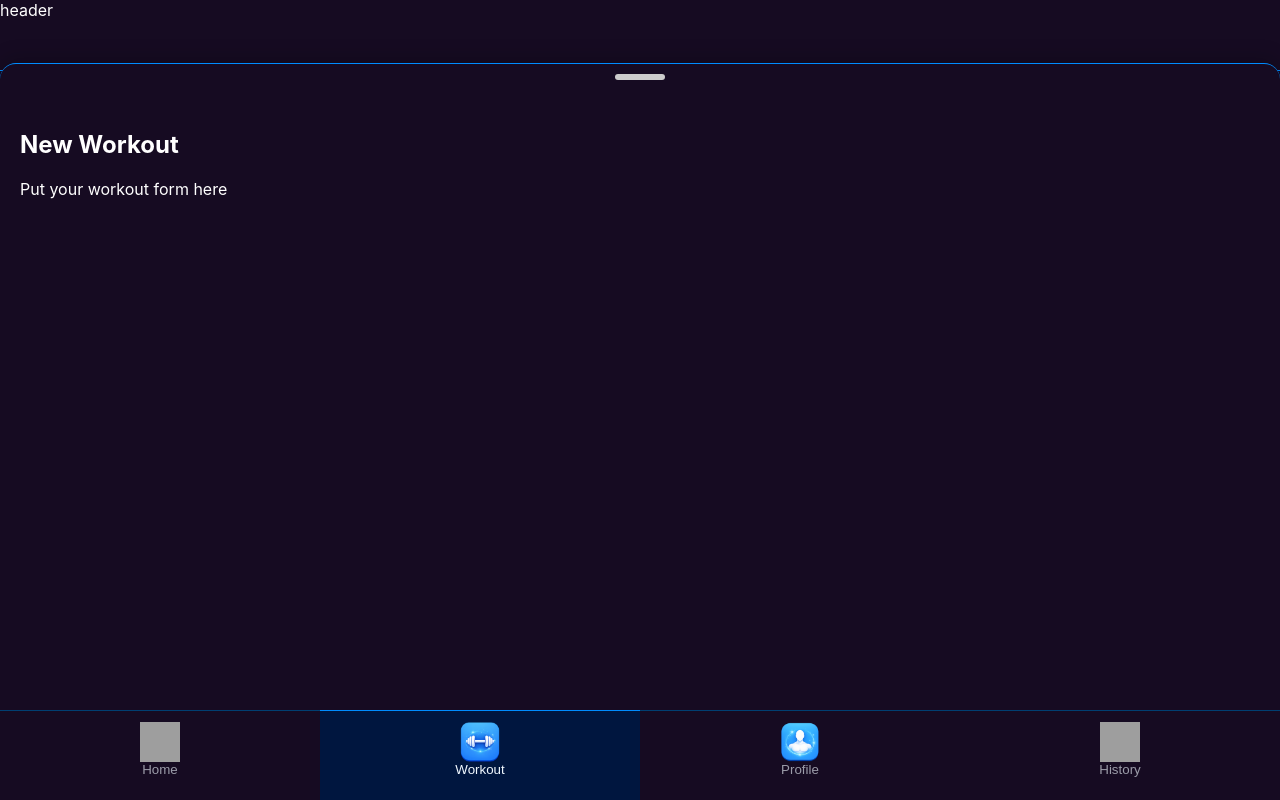
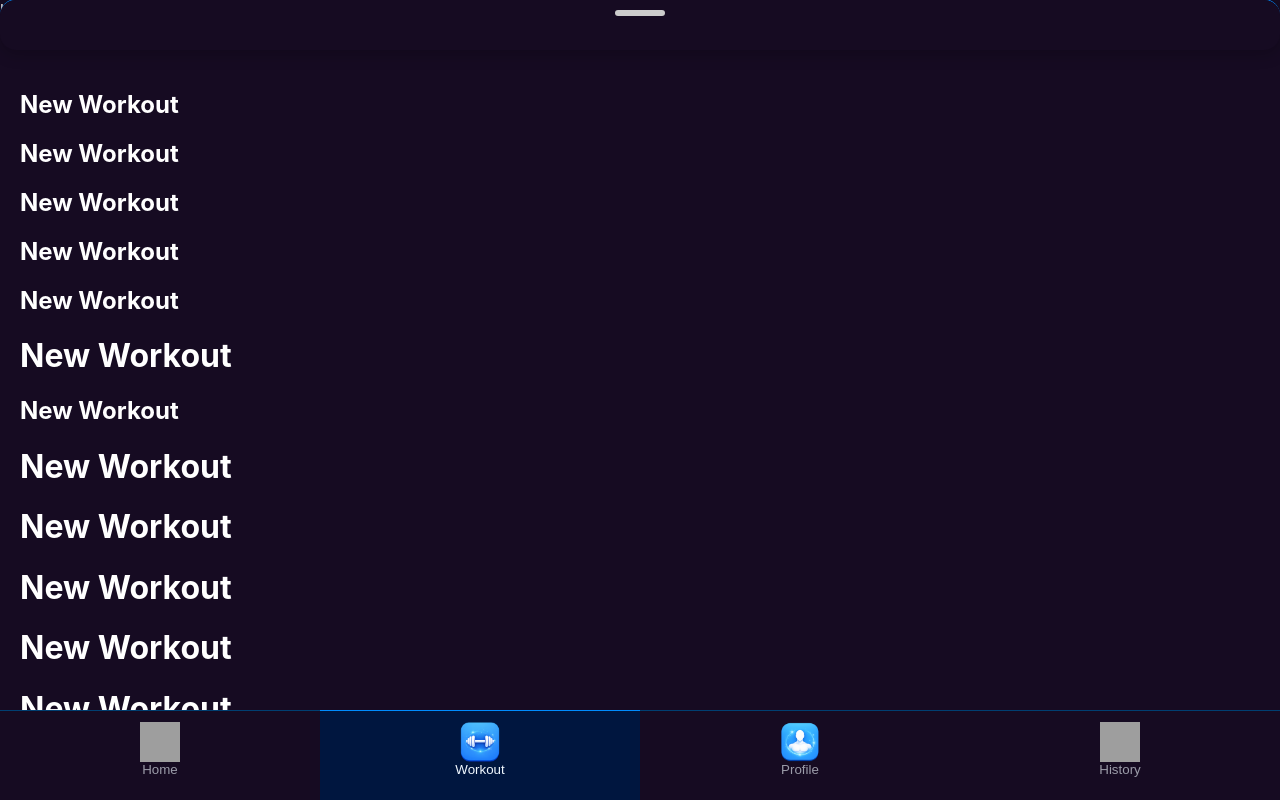
Before and after one commit to AlexFuzzy21/app-preactice, a website with bundled scripts: page www/index.html in a window 1280 px wide. Both pictures are taken after a click on the button "NEW WORKOUT". Built offline with nearby package versions, Linux system fonts and the light colour scheme; grey boxes are pictures that could not be loaded.

Commit message:
redid some ui stuff

```diff
--- a/www/app.js
+++ b/www/app.js
@@ -8,15 +8,23 @@ window.addEventListener("load", function() {
 
 
 // workout sheet
+
+let workout_active = false
+
 const newWorkoutBtn = document.querySelector(".wp-newworkout-button");
 const sheet = document.getElementById("workout-sheet");
+const handle = document.querySelector(".sheet-header");
+
+handle.addEventListener("touchstart", startDrag, { passive: false });
 
 newWorkoutBtn.addEventListener("click", () => {
+  if (workout_active) return;
   sheet.classList.add("active");
+  workout_active = true;
 });
 
-sheet.addEventListener("mousedown", startDrag);
-sheet.addEventListener("touchstart", startDrag);
+handle.addEventListener("mousedown", startDrag);
+handle.addEventListener("touchstart", startDrag);
 
 window.addEventListener("mousemove", drag);
 window.addEventListener("touchmove", drag);
@@ -31,7 +39,10 @@ window.addEventListener("touchend", endDrag);
 window.showPage = function(pageId, buttonId) {
   const pages = document.querySelectorAll(".page");
   const buttons = document.querySelectorAll(".TBbutton")
-  unfocus_sheet();
+  if (workout_active) {
+    unfocus_sheet();
+  };
+
   buttons.forEach(TBbutton => {
     TBbutton.classList.remove("active");
   });
--- a/www/index.html
+++ b/www/index.html
@@ -48,9 +48,33 @@
     </div>
   </footer>
   <div id="workout-sheet" class="sheet">
-      <div class="sheet-handle"></div>
+      <div class="sheet-header">
+        <div class="sheet-handle"></div>
+      </div>
       <div class="sheet-content">
         <h2>New Workout</h2>
+        <h2>New Workout</h2>
+        <h2>New Workout</h2>
+        <h2>New Workout</h2>
+        <h2>New Workout</h2>
+        <h1>New Workout</h1>
+        <h2>New Workout</h2>
+        <h1>New Workout</h1>
+        <h1>New Workout</h1>
+        <h1>New Workout</h1>
+
+        <h1>New Workout</h1>
+        <h1>New Workout</h1>
+        <h1>New Workout</h1>
+        <h1>New Workout</h1>
+        <h1>New Workout</h1>
+        <h1>New Workout</h1>
+        <h1>New Workout</h1>
+        <h1>New Workout</h1>
+        <h1>New Workout</h1>
+        <h1>New Workout</h1>
+        <h1>New Workout</h1>
+        <h1>New Workout</h1>
         <p>Put your workout form here</p>
       </div>
   </div>
--- a/www/js/workout_sheet.js
+++ b/www/js/workout_sheet.js
@@ -9,6 +9,7 @@ export function startDrag(e) {
   isDragging = true;
   startY = getY(e);
   sheet.style.transition = "none";
+  e.preventDefault()
 }
 
 export function drag(e) {
@@ -29,14 +30,19 @@ export function endDrag() {
   sheet.style.transition = "transform 0.3s ease";
 
   if (diff > 150) {
-    sheet.style.transform = `translateY(710px)`;
+    unfocus_sheet()
   } else {
-    sheet.style.transform = `translateY(0px)`;
+    sheet.style.transform = `translateY(0dvh)`;
+    sheet.style.overflowY = "auto";   // enable
   }
 }
 
 export function unfocus_sheet() {
-  sheet.style.transform = `translateY(710px)`;
+   sheet.style.transform = `translateY(85dvh)`;
+    sheet.scrollTo({
+      top: 0,
+    })
+    sheet.style.overflowY = "hidden"; // disable
 }
 
 function getY(e) {
--- a/www/style.css
+++ b/www/style.css
@@ -34,13 +34,23 @@ main {
   margin-left: 10px;
 }
 
+footer {
+  height: 70px;
+  background-color: #29143f;
+  flex-shrink: 0;
+  z-index: 20;
+}
+
 /* wokkout sheet */
 .sheet {
   position: fixed;
+  display: flex;
+  flex-direction: column;
+
   left: 0;
   bottom: 0;
   width: 100%;
-  height: 92%;
+  height: 100dvh;
   background: #160b22;
   border-radius: 16px 16px 0 0;
   box-shadow: 0 -5px 20px rgba(0,0,0,0.2);
@@ -50,8 +60,10 @@ main {
   border-top-style: solid;
   border-color: #008cff;
   border-width: 1px;
-  touch-action: none;
+  touch-action: pan-y;
   z-index: 10;
+  overflow-y: auto;
+
 }
 
 .sheet.active {
@@ -59,6 +71,15 @@ main {
 
 }
 
+.sheet-header {
+  position: sticky;
+  flex-shrink: 0;
+  top: 0;
+  height: 50px;
+  background: #160b22;
+  border-radius: 16px 16px;
+  box-shadow: 0 5px 15px rgba(0,0,0,0.2);
+}
 .sheet-handle {
   width: 50px;
   height: 6px;
@@ -66,6 +87,7 @@ main {
   border-radius: 10px;
   margin: 10px auto;
   cursor: grab;
+
 }
 
 .sheet-content {
@@ -143,12 +165,7 @@ main {
 }
 
 /* Bottombar/footer */
-footer {
-  height: 70px;
-  background-color: #29143f;
-  flex-shrink: 0;
-  z-index: 20;
-}
+
 
 .home-toolbar-container {
   background-color: #000000;
```
